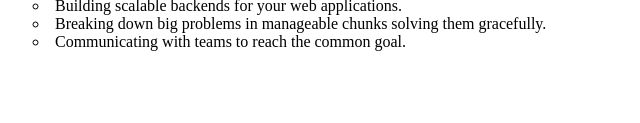
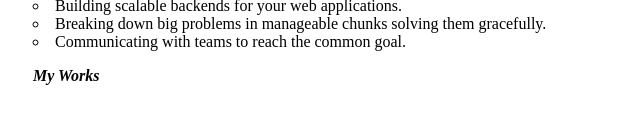
Before and after one commit to Muhammed-Rajab/Muhammed-Rajab.github.io_, a plain HTML site: page index.html in a window 1280 px wide. Shown: the part 539-662 px from the top of the page, 287-927 px from the left. Drawn offline with Linux system fonts and the light colour scheme.

Commit message:
commit before splitting stuff into different elements

```diff
--- a/index.html
+++ b/index.html
@@ -40,8 +40,9 @@
           </li>
         </ul>
       </nav>
-      <!-- About me-->
+      <!-- Bio -->
       <section class="about-me">
+        <!-- About Me -->
         <p class="">
           <b><i>About Me</i></b>
         </p>
@@ -75,6 +76,11 @@
           </li>
           <li>Communicating with teams to reach the common goal.</li>
         </ul>
+
+        <!-- Projects -->
+        <p class="" style="margin-top: 1rem">
+          <b><i>My Works</i></b>
+        </p>
       </section>
     </header>
   </body>
--- a/style.css
+++ b/style.css
@@ -7,12 +7,15 @@ body,
 }
 
 /* ! HEADER RULES */
+body {
+  padding: 4rem 10px 0px 10px;
+}
+
 .header {
   display: flex;
   justify-content: center;
   align-items: center;
   flex-direction: column;
-  padding: 4rem 10px 0px 10px;
   row-gap: 1rem;
 }
 .header .name {
```
